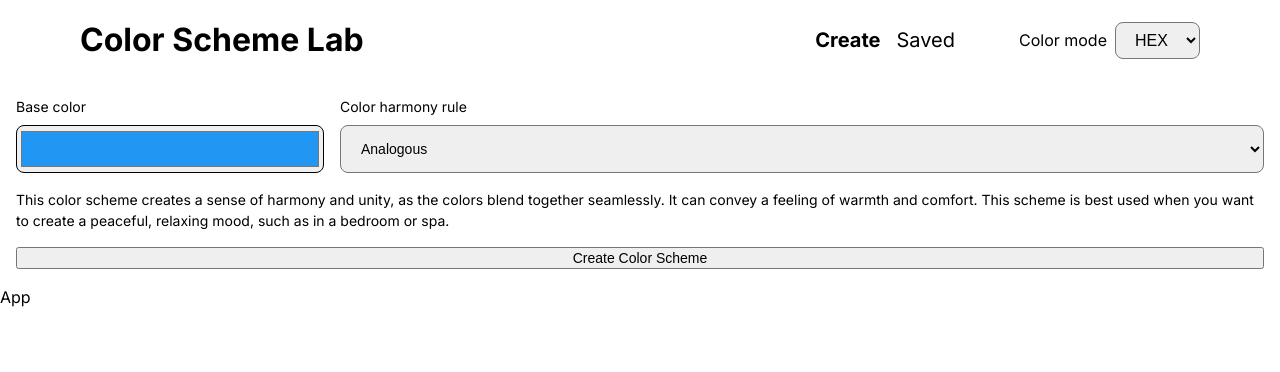
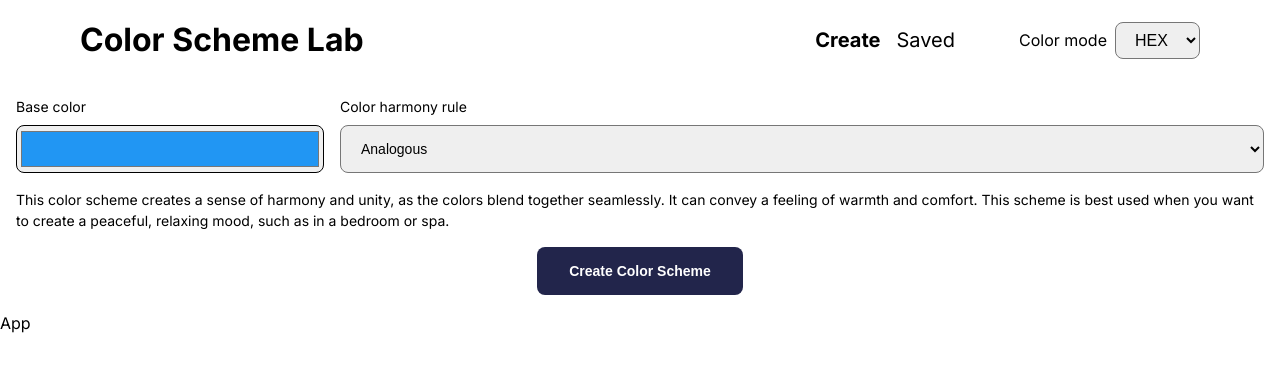
Before and after one commit to goranstevanovic/color-scheme-lab, a React (Create React App) app: page / in a window 1280 px wide. Shown: the top 372 px of the page. Built offline with nearby package versions, Linux system fonts and the light colour scheme.

Commit message:
Style create color scheme button

```diff
--- a/src/components/ColorHarmonyOptions.module.css
+++ b/src/components/ColorHarmonyOptions.module.css
@@ -42,6 +42,19 @@
 }
 
 .button {
+  background-color: #22254b;
+  border-radius: 0.5rem;
+  border: none;
+  color: #fff;
+  cursor: pointer;
   font-size: inherit;
+  font-weight: bold;
   grid-area: button;
+  justify-self: center;
+  padding: 1rem 2rem;
 }
+
+.button:focus,
+.button:hover {
+  background-color: #353a75;
+}
```
